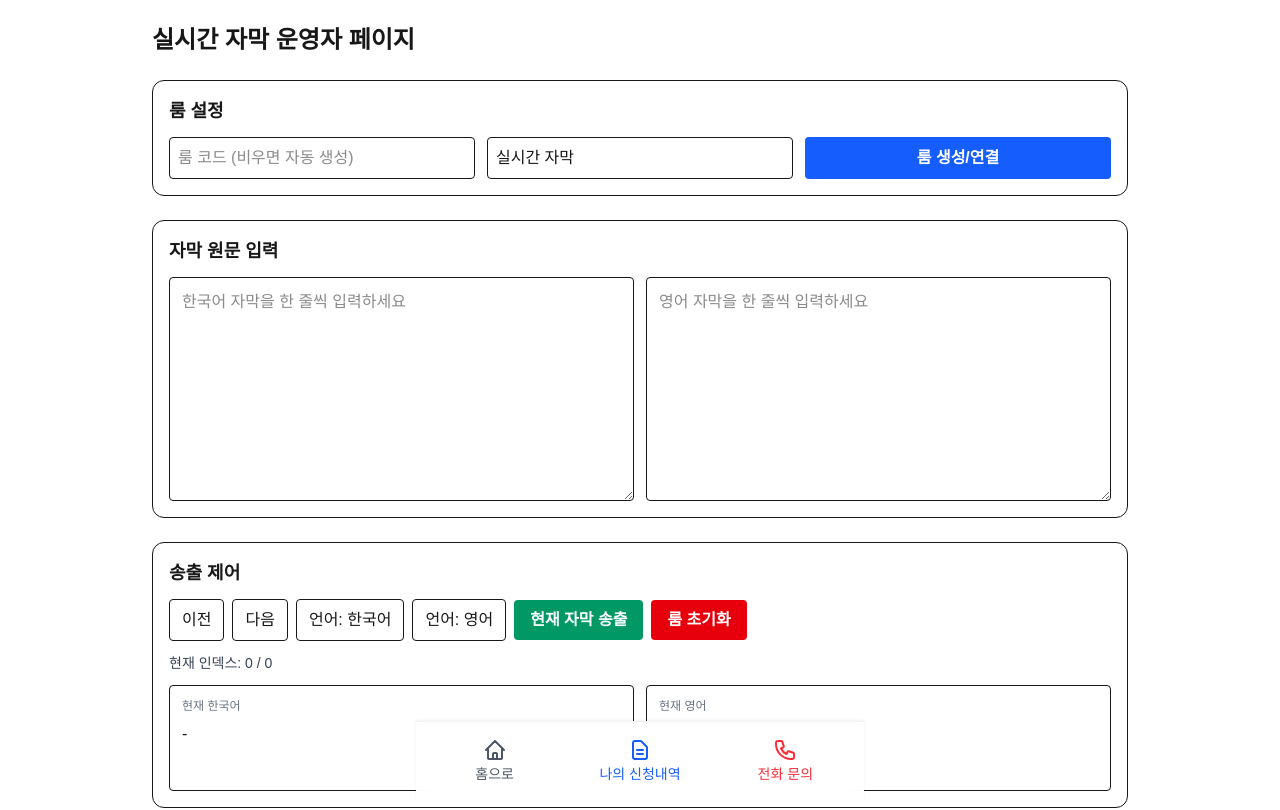
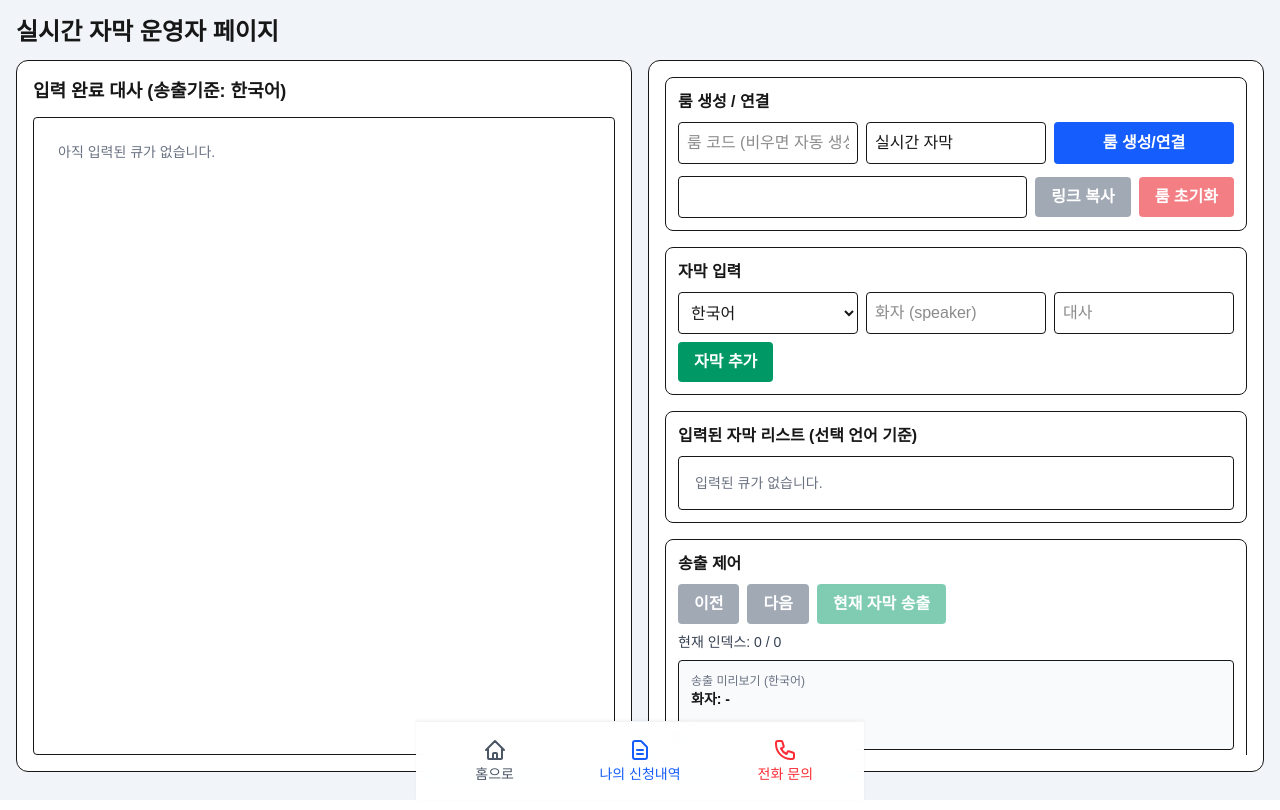
Before and after one commit to tolbilee/traditional-ceremony-app, a Next.js app: page /captions/admin in a window 1280 px wide. Shown: the top 810 px of the page. Built offline with nearby package versions, Linux system fonts and the light colour scheme; a web font is replaced by a local one.

Commit message:
feat: upgrade caption admin/view for 23 languages and queue editing flow

```diff
--- a/app/api/captions/_utils.ts
+++ b/app/api/captions/_utils.ts
@@ -1,11 +1,11 @@
-export type CaptionLanguage = 'korean' | 'english';
+export type CaptionLanguage = string;
 
 export function normalizeRoomCode(input?: string): string {
   return (input || '').trim().toLowerCase();
 }
 
 export function isCaptionLanguage(input: string): input is CaptionLanguage {
-  return input === 'korean' || input === 'english';
+  return typeof input === 'string' && input.trim().length > 0;
 }
 
 export function toSafeLimit(input: string | null, fallback = 100, max = 500): number {
--- a/app/api/captions/publish/route.ts
+++ b/app/api/captions/publish/route.ts
@@ -1,15 +1,27 @@
 import { NextRequest, NextResponse } from 'next/server';
 import { createAdminClient } from '@/lib/supabase/admin';
 import { isCaptionLanguage, normalizeRoomCode, toOptionalText } from '../_utils';
+
+type CurrentTexts = Record<string, string>;
+
+function sanitizeTexts(input: unknown): CurrentTexts {
+  if (!input || typeof input !== 'object' || Array.isArray(input)) return {};
+  const out: CurrentTexts = {};
+  for (const [key, value] of Object.entries(input as Record<string, unknown>)) {
+    if (typeof key !== 'string') continue;
+    out[key.trim().toLowerCase()] = typeof value === 'string' ? value : '';
+  }
+  return out;
+}
 
 export async function POST(request: NextRequest) {
   try {
     const body = await request.json().catch(() => ({}));
     const roomCode = normalizeRoomCode(body.roomCode);
-    const currentLanguage = toOptionalText(body.currentLanguage);
+    const currentLanguage = toOptionalText(body.currentLanguage).trim().toLowerCase();
     const currentIndex = Number(body.currentIndex);
-    const currentKorean = toOptionalText(body.currentKorean);
-    const currentEnglish = toOptionalText(body.currentEnglish);
+    const currentSpeaker = toOptionalText(body.currentSpeaker).trim();
+    const currentTexts = sanitizeTexts(body.currentTexts);
     const performanceTitle = toOptionalText(body.performanceTitle).trim();
     const appendMessages = body.appendMessages !== false;
 
@@ -20,7 +32,7 @@ export async function POST(request: NextRequest) {
       return NextResponse.json({ error: 'currentIndex가 올바르지 않습니다.' }, { status: 400 });
     }
     if (!isCaptionLanguage(currentLanguage)) {
-      return NextResponse.json({ error: 'currentLanguage는 korean 또는 english여야 합니다.' }, { status: 400 });
+      return NextResponse.json({ error: 'currentLanguage는 비어있을 수 없습니다.' }, { status: 400 });
     }
 
     const supabase = createAdminClient();
@@ -48,7 +60,7 @@ export async function POST(request: NextRequest) {
 
       if (titleError) {
         console.error('Failed to update room title:', titleError);
-        return NextResponse.json({ error: '공연명 업데이트 중 오류가 발생했습니다.' }, { status: 500 });
+        return NextResponse.json({ error: '공연 제목 업데이트 중 오류가 발생했습니다.' }, { status: 500 });
       }
     }
 
@@ -78,8 +90,10 @@ export async function POST(request: NextRequest) {
           room_id: room.id,
           current_index: currentIndex,
           current_language: currentLanguage,
-          current_korean: currentKorean,
-          current_english: currentEnglish,
+          current_speaker: currentSpeaker,
+          current_korean: currentTexts.korean || '',
+          current_english: currentTexts.english || '',
+          current_texts: currentTexts,
         },
         { onConflict: 'room_id' }
       );
@@ -90,21 +104,15 @@ export async function POST(request: NextRequest) {
     }
 
     if (appendMessages) {
-      const rows = [];
-      if (currentKorean.trim()) {
+      const rows: Array<{ room_id: string; seq: number; lang: string; content: string; speaker: string }> = [];
+      for (const [lang, content] of Object.entries(currentTexts)) {
+        if (!content || !content.trim()) continue;
         rows.push({
           room_id: room.id,
           seq: nextSeq,
-          lang: 'korean',
-          content: currentKorean,
-        });
-      }
-      if (currentEnglish.trim()) {
-        rows.push({
-          room_id: room.id,
-          seq: nextSeq,
-          lang: 'english',
-          content: currentEnglish,
+          lang,
+          content,
+          speaker: currentSpeaker,
         });
       }
 
@@ -127,6 +135,7 @@ export async function POST(request: NextRequest) {
       seq: nextSeq,
       currentIndex,
       currentLanguage,
+      currentSpeaker,
       appendMessages,
     });
   } catch (error) {
--- a/app/api/captions/reset/route.ts
+++ b/app/api/captions/reset/route.ts
@@ -47,8 +47,10 @@ export async function POST(request: NextRequest) {
           room_id: room.id,
           current_index: -1,
           current_language: 'korean',
+          current_speaker: '',
           current_korean: '',
           current_english: '',
+          current_texts: {},
         },
         { onConflict: 'room_id' }
       );
--- a/app/captions/admin/page.tsx
+++ b/app/captions/admin/page.tsx
@@ -1,6 +1,7 @@
 'use client';
 
 import { useMemo, useState } from 'react';
+import { CAPTION_LANGUAGE_OPTIONS } from '../languageOptions';
 
 type RoomResponse = {
   created: boolean;
@@ -12,8 +13,40 @@ type RoomResponse = {
   };
 };
 
+type Cue = {
+  id: string;
+  speaker: string;
+  texts: Record<string, string>;
+};
+
+const OPERATOR_LANGUAGE_CODE = 'korean';
+
 function normalizeRoomCode(value: string): string {
   return value.trim().toLowerCase();
+}
+
+function createCue(speaker: string, langCode: string, lineText: string): Cue {
+  const baseTexts: Record<string, string> = {
+    [OPERATOR_LANGUAGE_CODE]: lineText,
+  };
+  if (langCode !== OPERATOR_LANGUAGE_CODE) {
+    baseTexts[langCode] = lineText;
+  }
+  return {
+    id: typeof crypto !== 'undefined' && crypto.randomUUID ? crypto.randomUUID() : `${Date.now()}-${Math.random()}`,
+    speaker,
+    texts: baseTexts,
+  };
+}
+
+function buttonClass(color: 'blue' | 'green' | 'red' | 'gray' = 'blue'): string {
+  const palette = {
+    blue: 'bg-blue-600 hover:bg-blue-700',
+    green: 'bg-emerald-600 hover:bg-emerald-700',
+    red: 'bg-red-600 hover:bg-red-700',
+    gray: 'bg-slate-600 hover:bg-slate-700',
+  };
+  return `rounded px-4 py-2 font-semibold text-white transition active:scale-[0.98] disabled:cursor-not-allowed disabled:opacity-50 ${palette[color]}`;
 }
 
 export default function CaptionsAdminPage() {
@@ -21,30 +54,25 @@ export default function CaptionsAdminPage() {
   const [roomCodeInput, setRoomCodeInput] = useState('');
   const [roomCode, setRoomCode] = useState('');
   const [roomId, setRoomId] = useState('');
-  const [koreanLinesText, setKoreanLinesText] = useState('');
-  const [englishLinesText, setEnglishLinesText] = useState('');
+
+  const [selectedLanguage, setSelectedLanguage] = useState('korean');
+  const [speakerInput, setSpeakerInput] = useState('');
+  const [lineInput, setLineInput] = useState('');
+
+  const [cues, setCues] = useState<Cue[]>([]);
   const [currentIndex, setCurrentIndex] = useState(-1);
-  const [currentLanguage, setCurrentLanguage] = useState<'korean' | 'english'>('korean');
   const [message, setMessage] = useState('');
   const [busy, setBusy] = useState(false);
 
-  const koreanLines = useMemo(
-    () => koreanLinesText.split('\n').map((line) => line.trim()).filter(Boolean),
-    [koreanLinesText]
-  );
-  const englishLines = useMemo(
-    () => englishLinesText.split('\n').map((line) => line.trim()).filter(Boolean),
-    [englishLinesText]
-  );
-  const maxCount = Math.max(koreanLines.length, englishLines.length);
-  const currentKorean = currentIndex >= 0 ? koreanLines[currentIndex] || '' : '';
-  const currentEnglish = currentIndex >= 0 ? englishLines[currentIndex] || '' : '';
+  const currentCue = currentIndex >= 0 ? cues[currentIndex] : null;
 
   const guestUrl = useMemo(() => {
     if (!roomCode) return '';
     if (typeof window === 'undefined') return '';
     return `${window.location.origin}/captions/view?roomCode=${roomCode}`;
   }, [roomCode]);
+
+  const displayLanguages = useMemo(() => CAPTION_LANGUAGE_OPTIONS, []);
 
   async function ensureRoom() {
     setBusy(true);
@@ -76,11 +104,101 @@ export default function CaptionsAdminPage() {
     }
   }
 
+  function addCue() {
+    const speaker = speakerInput.trim();
+    const line = lineInput.trim();
+    if (!line) {
+      setMessage('대사를 입력해 주세요.');
+      return;
+    }
+
+    const nextCue = createCue(speaker, selectedLanguage, line);
+    setCues((prev) => [...prev, nextCue]);
+    setSpeakerInput('');
+    setLineInput('');
+
+    if (currentIndex < 0) setCurrentIndex(0);
+    setMessage('큐가 추가되었습니다.');
+  }
+
+  function updateCueAt(index: number, updater: (cue: Cue) => Cue) {
+    setCues((prev) => prev.map((cue, i) => (i === index ? updater(cue) : cue)));
+  }
+
+  function editCue(index: number) {
+    const cue = cues[index];
+    if (!cue) return;
+
+    const nextSpeaker = window.prompt('수정할 화자를 입력하세요.', cue.speaker ?? '');
+    if (nextSpeaker === null) return;
+
+    const currentText = cue.texts[selectedLanguage] || '';
+    const nextText = window.prompt('수정할 대사를 입력하세요.', currentText);
+    if (nextText === null) return;
+
+    updateCueAt(index, (prev) => {
+      const texts = { ...prev.texts, [selectedLanguage]: nextText.trim() };
+      // 송출기준 한국어가 비어 있으면 편집 텍스트를 기본값으로 채움
+      if (!texts[OPERATOR_LANGUAGE_CODE]) {
+        texts[OPERATOR_LANGUAGE_CODE] = nextText.trim();
+      }
+      return {
+        ...prev,
+        speaker: nextSpeaker.trim(),
+        texts,
+      };
+    });
+    setMessage('큐를 수정했습니다.');
+  }
+
+  function insertCueBelow(index: number) {
+    const speaker = window.prompt('삽입할 화자를 입력하세요.', '') ?? '';
+    const line = window.prompt('삽입할 대사를 입력하세요.', '') ?? '';
+    if (!line.trim()) {
+      setMessage('삽입이 취소되었거나 대사가 비어 있습니다.');
+      return;
+    }
+
+    const newCue = createCue(speaker.trim(), selectedLanguage, line.trim());
+    setCues((prev) => {
+      const copy = [...prev];
+      copy.splice(index + 1, 0, newCue);
+      return copy;
+    });
+
+    if (currentIndex > index) setCurrentIndex((prev) => prev + 1);
+    setMessage('큐를 중간에 삽입했습니다.');
+  }
+
+  function deleteCue(index: number) {
+    const ok = window.confirm('정말로 삭제하시겠습니까? 이 작업은 되돌릴 수 없습니다.');
+    if (!ok) return;
+
+    setCues((prev) => prev.filter((_, i) => i !== index));
+    setCurrentIndex((prev) => {
+      if (prev === index) return Math.max(0, Math.min(index, cues.length - 2));
+      if (prev > index) return prev - 1;
+      return prev;
+    });
+    setMessage('큐를 삭제했습니다.');
+  }
+
+  function moveIndex(next: number) {
+    if (cues.length === 0) return;
+    const clamped = Math.max(0, Math.min(next, cues.length - 1));
+    setCurrentIndex(clamped);
+  }
+
   async function publishCurrent() {
     if (!roomCode) {
       setMessage('먼저 룸을 생성하거나 연결해 주세요.');
       return;
     }
+    if (!currentCue || currentIndex < 0) {
+      setMessage('송출할 큐가 없습니다.');
+      return;
+    }
+
     setBusy(true);
     setMessage('');
     try {
@@ -90,9 +208,9 @@ export default function CaptionsAdminPage() {
         body: JSON.stringify({
           roomCode,
           currentIndex,
-          currentLanguage,
-          currentKorean,
-          currentEnglish,
+          currentLanguage: OPERATOR_LANGUAGE_CODE,
+          currentSpeaker: currentCue.speaker,
+          currentTexts: currentCue.texts,
           performanceTitle: title.trim(),
           appendMessages: true,
         }),
@@ -108,18 +226,6 @@ export default function CaptionsAdminPage() {
     } finally {
       setBusy(false);
     }
-  }
-
-  function moveIndex(next: number) {
-    if (maxCount === 0) return;
-    const clamped = Math.max(0, Math.min(next, maxCount - 1));
-    setCurrentIndex(clamped);
-  }
-
-  async function copyGuestUrl() {
-    if (!guestUrl) return;
-    await navigator.clipboard.writeText(guestUrl);
-    setMessage('게스트 링크를 복사했습니다.');
   }
 
   async function resetRoom() {
@@ -139,10 +245,7 @@ export default function CaptionsAdminPage() {
       const res = await fetch('/api/captions/reset', {
         method: 'POST',
         headers: { 'Content-Type': 'application/json' },
-        body: JSON.stringify({
-          roomCode,
-          clearHistory: true,
-        }),
+        body: JSON.stringify({ roomCode, clearHistory: true }),
       });
       const data = await res.json();
       if (!res.ok) {
@@ -151,7 +254,6 @@ export default function CaptionsAdminPage() {
       }
 
       setCurrentIndex(-1);
-      setCurrentLanguage('korean');
       setMessage('룸 초기화가 완료되었습니다.');
     } catch (error) {
       setMessage(`오류: ${error instanceof Error ? error.message : String(error)}`);
@@ -160,13 +262,47 @@ export default function CaptionsAdminPage() {
     }
   }
 
+  async function copyGuestUrl() {
+    if (!guestUrl) return;
+    await navigator.clipboard.writeText(guestUrl);
+    setMessage('게스트 링크를 복사했습니다.');
+  }
+
   return (
-    <main className="mx-auto flex min-h-screen w-full max-w-5xl flex-col gap-6 p-6">
+    <main className="h-screen overflow-hidden bg-slate-100 p-4">
+      <div className="mb-3 flex items-center justify-between">
         <h1 className="text-2xl font-bold">실시간 자막 운영자 페이지</h1>
+        {message ? <p className="text-sm font-medium text-blue-700">{message}</p> : null}
+      </div>
 
-      <section className="rounded-xl border p-4">
-        <h2 className="mb-3 text-lg font-semibold">룸 설정</h2>
-        <div className="grid gap-3 md:grid-cols-3">
+      <div className="grid h-[calc(100vh-88px)] grid-cols-1 gap-4 lg:grid-cols-2">
+        <section className="flex min-h-0 flex-col rounded-xl border bg-white p-4">
+          <h2 className="mb-3 text-lg font-semibold">입력 완료 대사 (송출기준: 한국어)</h2>
+          <div className="min-h-0 flex-1 overflow-auto rounded border">
+            {cues.length === 0 ? (
+              <div className="p-6 text-sm text-gray-500">아직 입력된 큐가 없습니다.</div>
+            ) : (
+              <ul className="divide-y">
+                {cues.map((cue, i) => (
+                  <li
+                    key={cue.id}
+                    className={`p-3 ${currentIndex === i ? 'bg-amber-100' : 'bg-white'} transition`}
+                  >
+                    <div className="text-xs text-gray-500">큐 #{i + 1}</div>
+                    <div className="text-sm font-semibold">화자: {cue.speaker || '-'}</div>
+                    <div className="mt-1 whitespace-pre-wrap text-base">{cue.texts.korean || '-'}</div>
+                  </li>
+                ))}
+              </ul>
+            )}
+          </div>
+        </section>
+
+        <section className="flex min-h-0 flex-col rounded-xl border bg-white p-4">
+          <div className="space-y-4 overflow-auto">
+            <div className="rounded-lg border p-3">
+              <h3 className="mb-2 font-semibold">룸 생성 / 연결</h3>
+              <div className="grid gap-2 md:grid-cols-3">
                 <input
                   className="rounded border p-2"
                   placeholder="룸 코드 (비우면 자동 생성)"
@@ -179,83 +315,133 @@ export default function CaptionsAdminPage() {
                   value={title}
                   onChange={(e) => setTitle(e.target.value)}
                 />
-          <button className="rounded bg-blue-600 px-4 py-2 font-semibold text-white" disabled={busy} onClick={ensureRoom}>
+                <button className={buttonClass('blue')} disabled={busy} onClick={ensureRoom}>
                   룸 생성/연결
                 </button>
               </div>
               {roomCode ? <p className="mt-2 text-sm text-gray-700">활성 룸: `{roomCode}` (id: {roomId})</p> : null}
-      </section>
 
-      <section className="rounded-xl border p-4">
-        <h2 className="mb-3 text-lg font-semibold">자막 원문 입력</h2>
-        <div className="grid gap-3 md:grid-cols-2">
-          <textarea
-            className="min-h-56 rounded border p-3"
-            placeholder="한국어 자막을 한 줄씩 입력하세요"
-            value={koreanLinesText}
-            onChange={(e) => setKoreanLinesText(e.target.value)}
+              <div className="mt-3 flex flex-wrap items-center gap-2">
+                <input className="min-w-[240px] flex-1 rounded border p-2" value={guestUrl} readOnly />
+                <button className={buttonClass('gray')} disabled={!guestUrl} onClick={copyGuestUrl}>
+                  링크 복사
+                </button>
+                <button className={buttonClass('red')} disabled={busy || !roomCode} onClick={resetRoom}>
+                  룸 초기화
+                </button>
+              </div>
+            </div>
+
+            <div className="rounded-lg border p-3">
+              <h3 className="mb-2 font-semibold">자막 입력</h3>
+              <div className="grid gap-2 md:grid-cols-3">
+                <select
+                  className="rounded border p-2"
+                  value={selectedLanguage}
+                  onChange={(e) => setSelectedLanguage(e.target.value)}
+                >
+                  {displayLanguages.map((lang) => (
+                    <option key={lang.code} value={lang.code}>
+                      {lang.label}
+                    </option>
+                  ))}
+                </select>
+                <input
+                  className="rounded border p-2"
+                  placeholder="화자 (speaker)"
+                  value={speakerInput}
+                  onChange={(e) => setSpeakerInput(e.target.value)}
                 />
-          <textarea
-            className="min-h-56 rounded border p-3"
-            placeholder="영어 자막을 한 줄씩 입력하세요"
-            value={englishLinesText}
-            onChange={(e) => setEnglishLinesText(e.target.value)}
+                <input
+                  className="rounded border p-2"
+                  placeholder="대사"
+                  value={lineInput}
+                  onChange={(e) => setLineInput(e.target.value)}
+                  onKeyDown={(e) => {
+                    if (e.key === 'Enter') addCue();
+                  }}
                 />
               </div>
-      </section>
+              <div className="mt-2">
+                <button className={buttonClass('green')} disabled={busy} onClick={addCue}>
+                  자막 추가
+                </button>
+              </div>
+            </div>
 
-      <section className="rounded-xl border p-4">
-        <h2 className="mb-3 text-lg font-semibold">송출 제어</h2>
-        <div className="mb-3 flex flex-wrap items-center gap-2">
-          <button className="rounded border px-3 py-2" onClick={() => moveIndex(currentIndex - 1)} disabled={busy || currentIndex <= 0}>
+            <div className="rounded-lg border p-3">
+              <h3 className="mb-2 font-semibold">입력된 자막 리스트 (선택 언어 기준)</h3>
+              <div className="max-h-72 overflow-auto rounded border">
+                {cues.length === 0 ? (
+                  <div className="p-4 text-sm text-gray-500">입력된 큐가 없습니다.</div>
+                ) : (
+                  <ul className="divide-y">
+                    {cues.map((cue, i) => (
+                      <li key={`editor-${cue.id}`} className="p-3">
+                        <div className="mb-1 text-xs text-gray-500">큐 #{i + 1}</div>
+                        <div className="text-sm">화자: {cue.speaker || '-'}</div>
+                        <div className="mb-2 whitespace-pre-wrap text-sm text-gray-800">
+                          {cue.texts[selectedLanguage] || '-'}
+                        </div>
+                        <div className="flex flex-wrap gap-2">
+                          <button className={buttonClass('gray')} onClick={() => editCue(i)}>
+                            수정
+                          </button>
+                          <button className={buttonClass('blue')} onClick={() => insertCueBelow(i)}>
+                            삽입
+                          </button>
+                          <button className={buttonClass('red')} onClick={() => deleteCue(i)}>
+                            삭제
+                          </button>
+                          <button
+                            className={buttonClass('green')}
+                            onClick={() => setCurrentIndex(i)}
+                          >
+                            현재 큐로 선택
+                          </button>
+                        </div>
+                      </li>
+                    ))}
+                  </ul>
+                )}
+              </div>
+            </div>
+
+            <div className="rounded-lg border p-3">
+              <h3 className="mb-2 font-semibold">송출 제어</h3>
+              <div className="mb-2 flex flex-wrap gap-2">
+                <button
+                  className={buttonClass('gray')}
+                  onClick={() => moveIndex(currentIndex - 1)}
+                  disabled={busy || currentIndex <= 0}
+                >
                   이전
                 </button>
                 <button
-            className="rounded border px-3 py-2"
+                  className={buttonClass('gray')}
                   onClick={() => moveIndex(currentIndex + 1)}
-            disabled={busy || maxCount === 0 || currentIndex >= maxCount - 1}
+                  disabled={busy || cues.length === 0 || currentIndex >= cues.length - 1}
                 >
                   다음
                 </button>
-          <button className="rounded border px-3 py-2" onClick={() => setCurrentLanguage('korean')}>
-            언어: 한국어
-          </button>
-          <button className="rounded border px-3 py-2" onClick={() => setCurrentLanguage('english')}>
-            언어: 영어
-          </button>
-          <button className="rounded bg-emerald-600 px-4 py-2 font-semibold text-white" disabled={busy} onClick={publishCurrent}>
+                <button
+                  className={buttonClass('green')}
+                  onClick={publishCurrent}
+                  disabled={busy || !roomCode || !currentCue}
+                >
                   현재 자막 송출
                 </button>
-          <button className="rounded bg-red-600 px-4 py-2 font-semibold text-white" disabled={busy || !roomCode} onClick={resetRoom}>
-            룸 초기화
-          </button>
               </div>
-        <p className="text-sm text-gray-700">
-          현재 인덱스: {currentIndex >= 0 ? currentIndex + 1 : 0} / {maxCount}
-        </p>
-        <div className="mt-3 grid gap-3 md:grid-cols-2">
-          <div className="rounded border p-3">
-            <div className="mb-2 text-xs text-gray-500">현재 한국어</div>
-            <div className="min-h-14 whitespace-pre-wrap">{currentKorean || '-'}</div>
+              <p className="text-sm text-gray-700">현재 인덱스: {currentIndex >= 0 ? currentIndex + 1 : 0} / {cues.length}</p>
+              <div className="mt-2 rounded border bg-slate-50 p-3">
+                <div className="text-xs text-gray-500">송출 미리보기 (한국어)</div>
+                <div className="text-sm font-semibold">화자: {currentCue?.speaker || '-'}</div>
+                <div className="mt-1 whitespace-pre-wrap text-base">{currentCue?.texts.korean || '-'}</div>
               </div>
-          <div className="rounded border p-3">
-            <div className="mb-2 text-xs text-gray-500">현재 영어</div>
-            <div className="min-h-14 whitespace-pre-wrap">{currentEnglish || '-'}</div>
             </div>
           </div>
         </section>
-
-      <section className="rounded-xl border p-4">
-        <h2 className="mb-3 text-lg font-semibold">게스트 링크</h2>
-        <div className="flex flex-wrap items-center gap-2">
-          <input className="min-w-[260px] flex-1 rounded border p-2" value={guestUrl} readOnly />
-          <button className="rounded border px-3 py-2" disabled={!guestUrl} onClick={copyGuestUrl}>
-            링크 복사
-          </button>
       </div>
-      </section>
-
-      {message ? <p className="text-sm font-medium text-blue-700">{message}</p> : null}
     </main>
   );
 }
--- /dev/null
+++ b/app/captions/languageOptions.ts
@@ -0,0 +1,33 @@
+export type CaptionLanguageOption = {
+  code: string;
+  label: string;
+};
+
+// Alphabetical order (English naming), label in Korean.
+export const CAPTION_LANGUAGE_OPTIONS: CaptionLanguageOption[] = [
+  { code: 'australian', label: '오스트레일리아어' },
+  { code: 'belgian', label: '벨기에어' },
+  { code: 'bulgarian', label: '불가리아어' },
+  { code: 'chilean', label: '칠레어' },
+  { code: 'chinese', label: '중국어' },
+  { code: 'english', label: '영어' },
+  { code: 'french', label: '프랑스어' },
+  { code: 'german', label: '독일어' },
+  { code: 'greek', label: '그리스어' },
+  { code: 'indian', label: '인도어' },
+  { code: 'iranian', label: '이란어' },
+  { code: 'japanese', label: '일본어' },
+  { code: 'kazakh', label: '카자흐스탄어' },
+  { code: 'korean', label: '한국어' },
+  { code: 'laotian', label: '라오스어' },
+  { code: 'mexican', label: '멕시코어' },
+  { code: 'moldovan', label: '몰도바어' },
+  { code: 'moroccan', label: '모로코어' },
+  { code: 'philippine', label: '필리핀어' },
+  { code: 'romanian', label: '루마니아어' },
+  { code: 'russian', label: '러시아어' },
+  { code: 'thai', label: '태국어' },
+  { code: 'vietnamese', label: '베트남어' },
+];
+
+export const DEFAULT_OPERATOR_LANGUAGE_CODE = 'korean';
```
Also changed, not shown: app/captions/view/CaptionsViewerClient.tsx (+21 -23 lines), 2 other files (tests, documents, lock files or other folders). Lines whose indentation alone changed are shown as unchanged.
